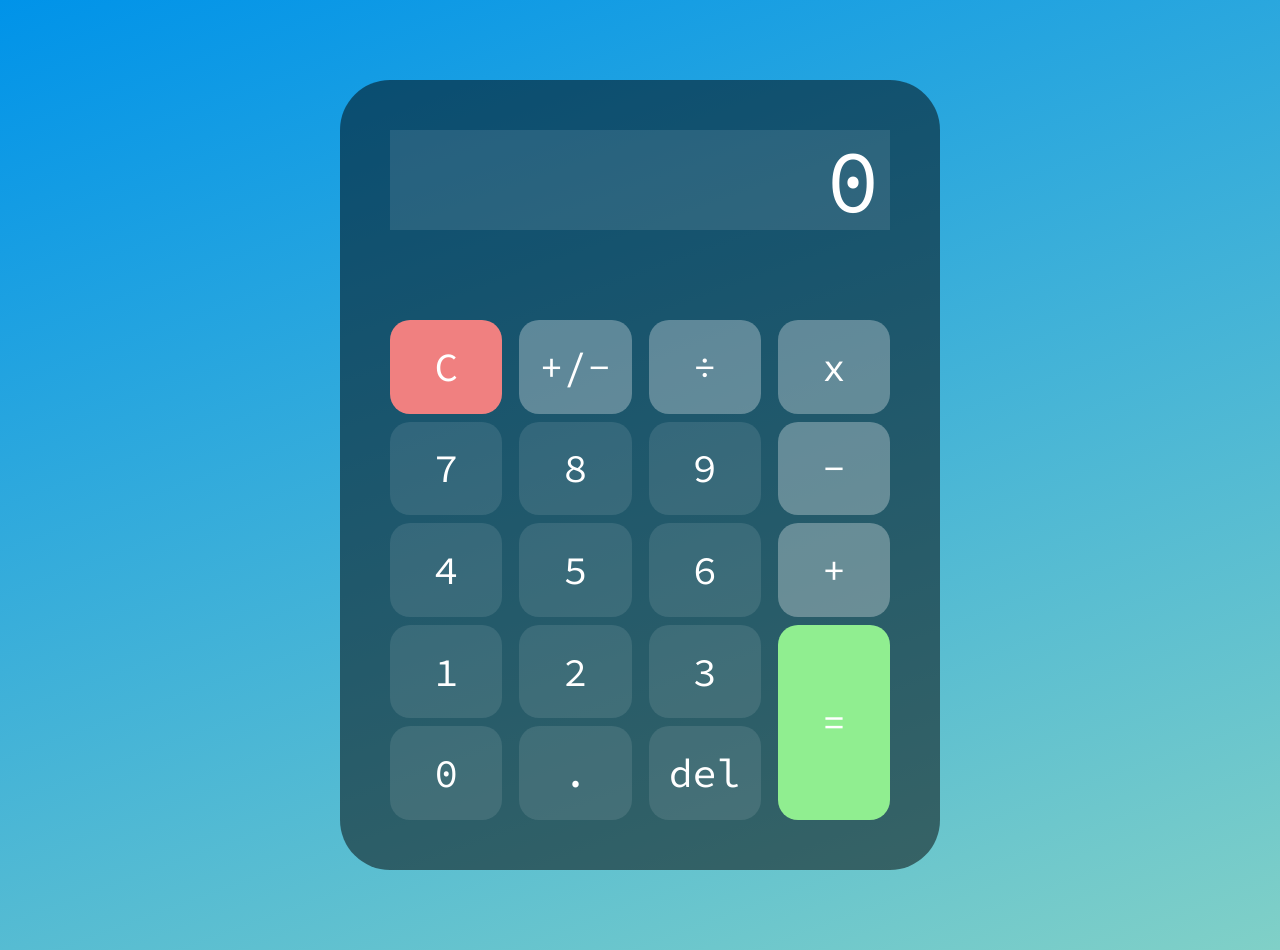
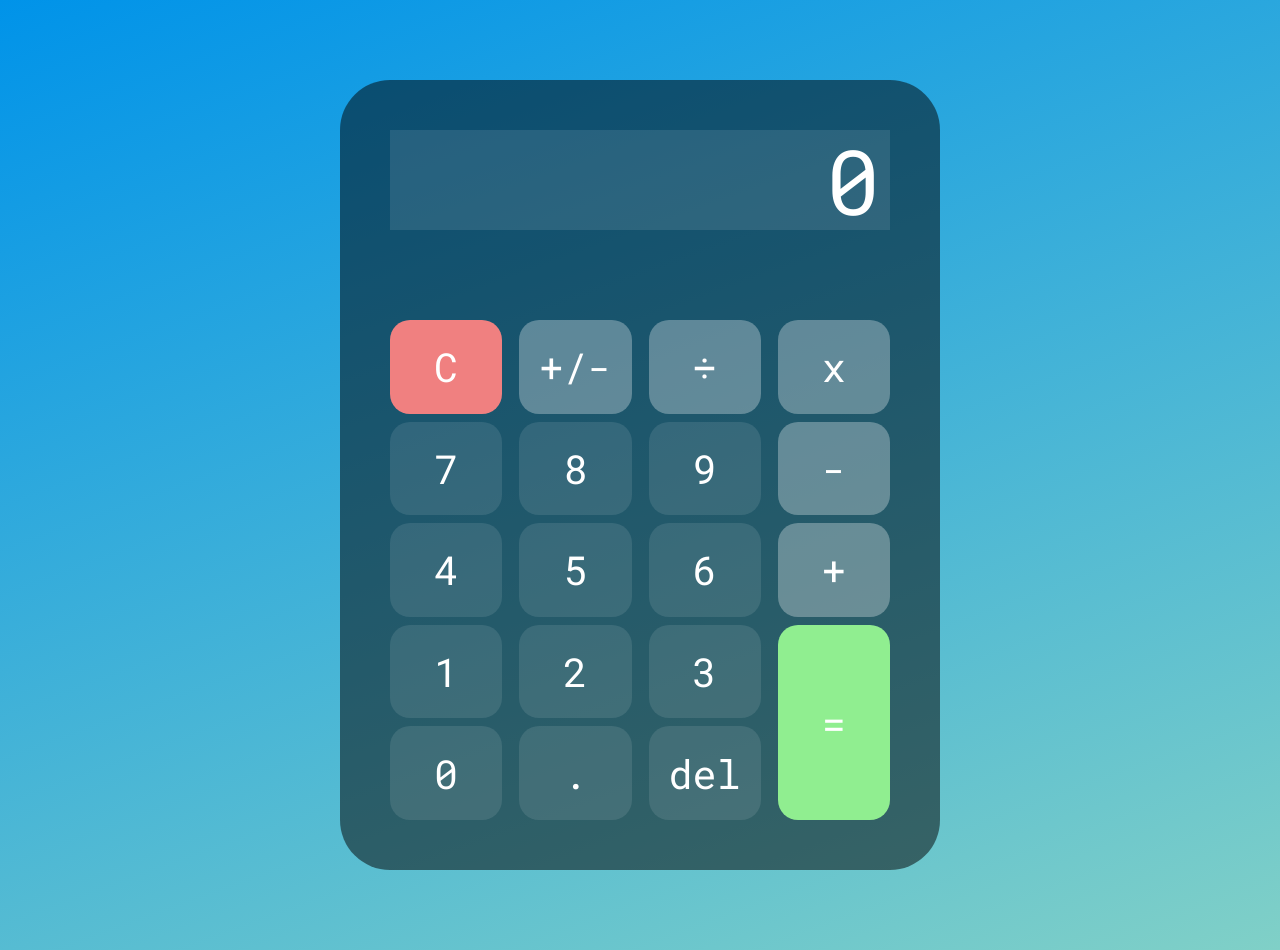
Before and after one commit to ferprimoso/calculator-app, a plain HTML site: page index.html in a window 1280 px wide. Drawn offline with Linux system fonts and the light colour scheme.

Commit message:
Change font

```diff
--- a/index.html
+++ b/index.html
@@ -8,7 +8,6 @@
     <link rel="stylesheet" href="style.css">
     <link rel="preconnect" href="https://fonts.googleapis.com">
     <link rel="preconnect" href="https://fonts.gstatic.com" crossorigin>
-    <link href="https://fonts.googleapis.com/css2?family=Source+Code+Pro&display=swap" rel="stylesheet">
 </head>
 <body>
     <div class="calculator-container">
--- a/style.css
+++ b/style.css
@@ -1,10 +1,13 @@
+@import url('https://fonts.googleapis.com/css2?family=Roboto+Mono&display=swap');
+
 html {
     background-color: #0093E9;
     background-image: linear-gradient(160deg, #0093E9 0%, #80D0C7 100%);
+    min-height: 100%;
 }
 
 body {
-    font-family: 'Source Code Pro', monospace;
+    font-family: 'Roboto Mono', monospace;
     margin: 0;
     display: flex;
     flex-direction: column;
```
